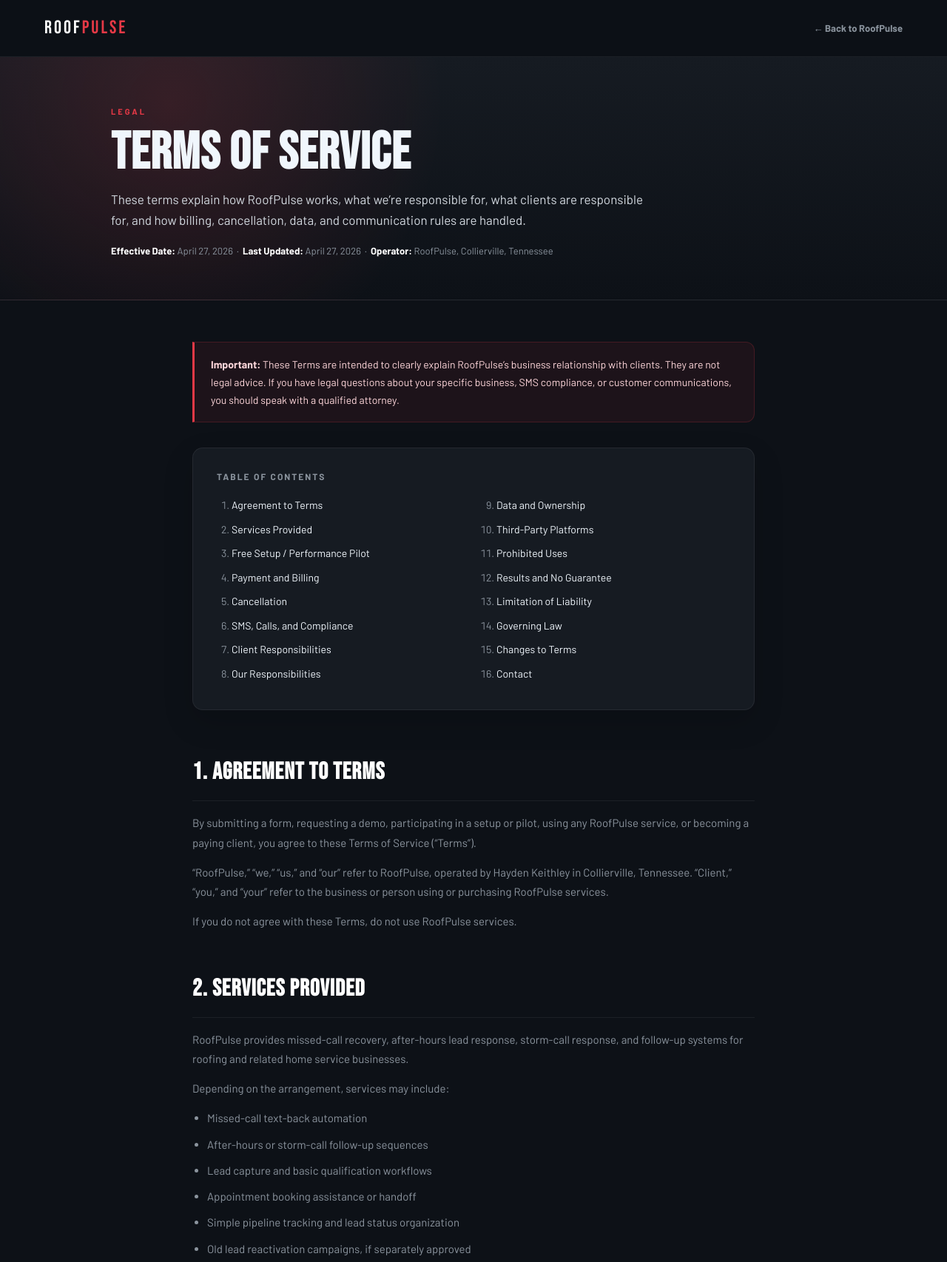
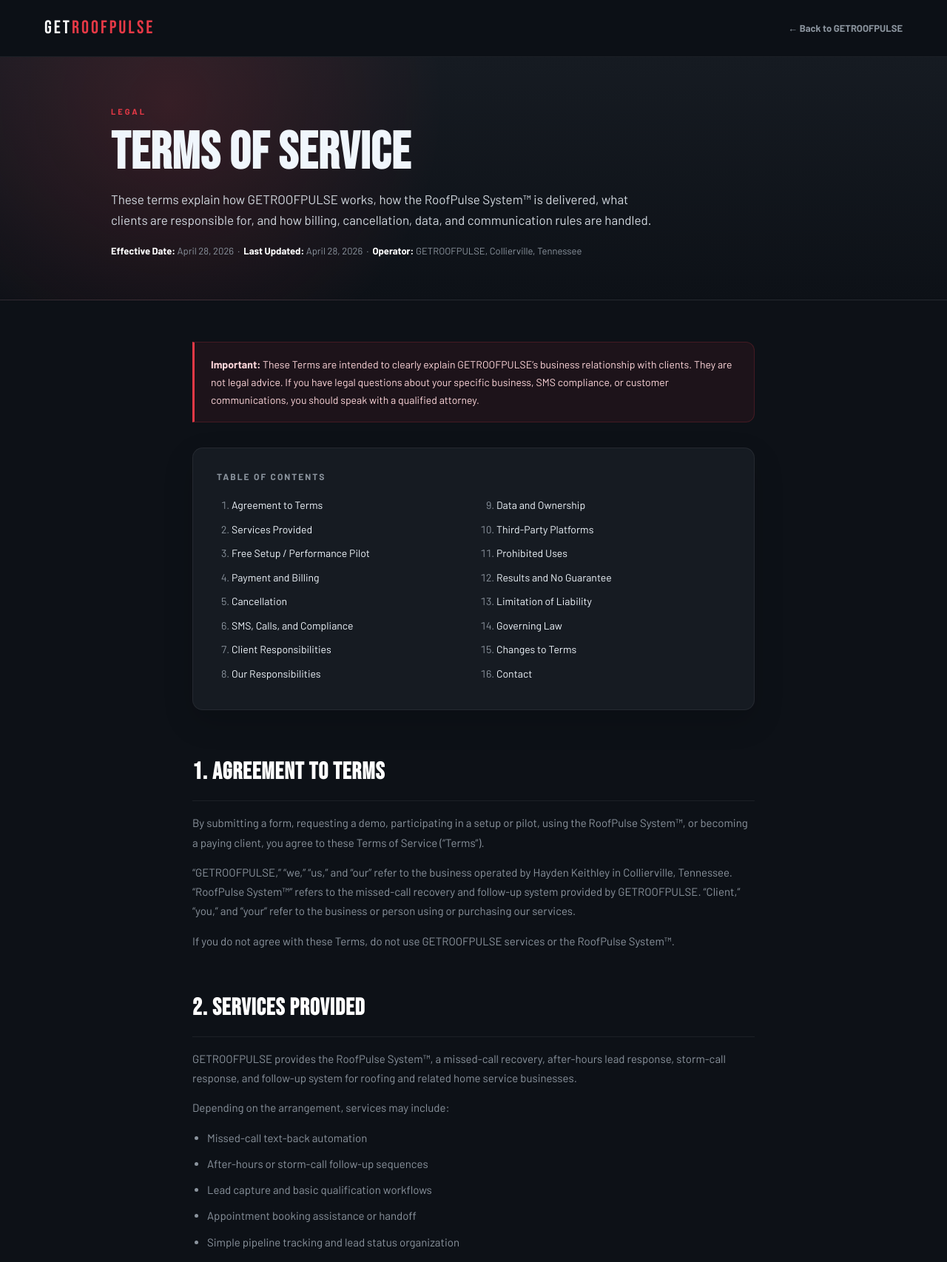
Before and after one commit to Roof-Pulse/RoofPulse-Site, a Flask app: page /terms in a window 1280 px wide. Shown: the top 1706 px of the page at 74% size. Run offline with Flask 3, Linux system fonts and the light colour scheme.

Commit message:
Update terms.html

```diff
--- a/templates/terms.html
+++ b/templates/terms.html
@@ -12,8 +12,8 @@
 
   <meta charset="UTF-8">
   <meta name="viewport" content="width=device-width, initial-scale=1.0">
-  <title>RoofPulse — Terms of Service</title>
-  <meta name="description" content="RoofPulse Terms of Service for roofing missed-call recovery, storm call response, and after-hours lead follow-up services.">
+  <title>GETROOFPULSE — Terms of Service</title>
+  <meta name="description" content="GETROOFPULSE Terms of Service for the RoofPulse System™, including missed-call recovery, storm call response, and after-hours lead follow-up services for roofing companies.">
   <link rel="preconnect" href="https://fonts.googleapis.com">
   <link href="https://fonts.googleapis.com/css2?family=Bebas+Neue&family=Barlow:wght@400;600;700&display=swap" rel="stylesheet">
   <link rel="icon" type="image/png" sizes="32x32" href="/static/roofpulse_icon_premium.png">
@@ -104,10 +104,7 @@
       line-height: 1.7;
       margin-bottom: 16px;
     }
-    .hero-meta {
-      font-size: 13px;
-      color: var(--gray);
-    }
+    .hero-meta { font-size: 13px; color: var(--gray); }
     .hero-meta strong { color: var(--white); }
 
     .content {
@@ -144,27 +141,12 @@
       color: var(--gray);
       margin-bottom: 16px;
     }
-    .toc ol {
-      padding-left: 20px;
-      columns: 2;
-      column-gap: 42px;
-    }
-    .toc li {
-      font-size: 14px;
-      break-inside: avoid;
-      margin-bottom: 8px;
-      color: var(--gray);
-    }
-    .toc a {
-      color: var(--light);
-      text-decoration: none;
-    }
+    .toc ol { padding-left: 20px; columns: 2; column-gap: 42px; }
+    .toc li { font-size: 14px; break-inside: avoid; margin-bottom: 8px; color: var(--gray); }
+    .toc a { color: var(--light); text-decoration: none; }
     .toc a:hover { color: var(--red); }
 
-    .section {
-      margin-bottom: 50px;
-      scroll-margin-top: 90px;
-    }
+    .section { margin-bottom: 50px; scroll-margin-top: 90px; }
     .section h2 {
       font-family: 'Bebas Neue', sans-serif;
       font-size: 32px;
@@ -174,11 +156,7 @@
       padding-bottom: 10px;
       border-bottom: 1px solid var(--border);
     }
-    .section p {
-      font-size: 15px;
-      color: var(--gray);
-      margin-bottom: 14px;
-    }
+    .section p { font-size: 15px; color: var(--gray); margin-bottom: 14px; }
     .section p strong { color: var(--white); }
     .section ul, .section ol {
       padding-left: 20px;
@@ -187,10 +165,7 @@
       flex-direction: column;
       gap: 9px;
     }
-    .section li {
-      font-size: 15px;
-      color: var(--gray);
-    }
+    .section li { font-size: 15px; color: var(--gray); }
     .section li strong { color: var(--white); }
 
     .highlight-box {
@@ -223,11 +198,7 @@
     }
     .footer-logo span { color: var(--red); }
     .footer-links { display: flex; gap: 22px; }
-    .footer-links a {
-      font-size: 12px;
-      color: var(--gray);
-      text-decoration: none;
-    }
+    .footer-links a { font-size: 12px; color: var(--gray); text-decoration: none; }
     .footer-links a:hover { color: var(--white); }
     .footer-text { font-size: 12px; color: var(--gray); }
 
@@ -243,8 +214,8 @@
 <body>
 
 <nav>
-  <a href="/" class="nav-logo">ROOF<span>PULSE</span></a>
-  <a href="/" class="nav-back">← Back to RoofPulse</a>
+  <a href="/" class="nav-logo">GET<span>ROOFPULSE</span></a>
+  <a href="/" class="nav-back">← Back to GETROOFPULSE</a>
 </nav>
 
 <header class="hero">
@@ -252,12 +223,12 @@
     <div class="hero-label">Legal</div>
     <h1>Terms of Service</h1>
     <p class="hero-sub">
-      These terms explain how RoofPulse works, what we’re responsible for, what clients are responsible for, and how billing, cancellation, data, and communication rules are handled.
+      These terms explain how GETROOFPULSE works, how the RoofPulse System™ is delivered, what clients are responsible for, and how billing, cancellation, data, and communication rules are handled.
     </p>
     <p class="hero-meta">
-      <strong>Effective Date:</strong> April 27, 2026 &nbsp;·&nbsp;
-      <strong>Last Updated:</strong> April 27, 2026 &nbsp;·&nbsp;
-      <strong>Operator:</strong> RoofPulse, Collierville, Tennessee
+      <strong>Effective Date:</strong> April 28, 2026 &nbsp;·&nbsp;
+      <strong>Last Updated:</strong> April 28, 2026 &nbsp;·&nbsp;
+      <strong>Operator:</strong> GETROOFPULSE, Collierville, Tennessee
     </p>
   </div>
 </header>
@@ -265,7 +236,7 @@
 <main class="content">
 
   <div class="notice">
-    <strong>Important:</strong> These Terms are intended to clearly explain RoofPulse’s business relationship with clients. They are not legal advice. If you have legal questions about your specific business, SMS compliance, or customer communications, you should speak with a qualified attorney.
+    <strong>Important:</strong> These Terms are intended to clearly explain GETROOFPULSE’s business relationship with clients. They are not legal advice. If you have legal questions about your specific business, SMS compliance, or customer communications, you should speak with a qualified attorney.
   </div>
 
   <div class="toc">
@@ -292,14 +263,14 @@
 
   <section class="section" id="agreement">
     <h2>1. Agreement to Terms</h2>
-    <p>By submitting a form, requesting a demo, participating in a setup or pilot, using any RoofPulse service, or becoming a paying client, you agree to these Terms of Service (“Terms”).</p>
-    <p>“RoofPulse,” “we,” “us,” and “our” refer to RoofPulse, operated by Hayden Keithley in Collierville, Tennessee. “Client,” “you,” and “your” refer to the business or person using or purchasing RoofPulse services.</p>
-    <p>If you do not agree with these Terms, do not use RoofPulse services.</p>
+    <p>By submitting a form, requesting a demo, participating in a setup or pilot, using the RoofPulse System™, or becoming a paying client, you agree to these Terms of Service (“Terms”).</p>
+    <p>“GETROOFPULSE,” “we,” “us,” and “our” refer to the business operated by Hayden Keithley in Collierville, Tennessee. “RoofPulse System™” refers to the missed-call recovery and follow-up system provided by GETROOFPULSE. “Client,” “you,” and “your” refer to the business or person using or purchasing our services.</p>
+    <p>If you do not agree with these Terms, do not use GETROOFPULSE services or the RoofPulse System™.</p>
   </section>
 
   <section class="section" id="services">
     <h2>2. Services Provided</h2>
-    <p>RoofPulse provides missed-call recovery, after-hours lead response, storm-call response, and follow-up systems for roofing and related home service businesses.</p>
+    <p>GETROOFPULSE provides the RoofPulse System™, a missed-call recovery, after-hours lead response, storm-call response, and follow-up system for roofing and related home service businesses.</p>
     <p>Depending on the arrangement, services may include:</p>
     <ul>
       <li>Missed-call text-back automation</li>
@@ -316,16 +287,16 @@
 
   <section class="section" id="pilot">
     <h2>3. Free Setup / Performance Pilot</h2>
-    <p>RoofPulse may offer free setup or a limited performance-based pilot to qualifying businesses. Unless otherwise agreed in writing, the pilot is meant to prove whether the system can help capture missed-call opportunities before a paid subscription begins.</p>
+    <p>GETROOFPULSE may offer free setup or a limited performance-based pilot to qualifying businesses. Unless otherwise agreed in writing, the pilot is meant to prove whether the RoofPulse System™ can help capture missed-call opportunities before a paid subscription begins.</p>
     <ul>
       <li><strong>No automatic charge:</strong> You will not be automatically charged unless a paid plan is agreed to.</li>
       <li><strong>Setup access:</strong> You agree to provide the access and information needed to configure the system, such as business number, hours, service area, and approved message scripts.</li>
       <li><strong>Payment trigger:</strong> If the system books or helps create a qualified job opportunity, you may be asked to continue on a paid monthly or performance-based plan, depending on the agreed offer.</li>
-      <li><strong>Limited availability:</strong> Free setup or pilot offers may be limited and can be accepted, paused, or declined by RoofPulse at our discretion.</li>
+      <li><strong>Limited availability:</strong> Free setup or pilot offers may be limited and can be accepted, paused, or declined by GETROOFPULSE at our discretion.</li>
       <li><strong>One pilot per business:</strong> Unless approved by us, a business may only receive one free pilot or setup offer.</li>
     </ul>
     <div class="highlight-box">
-      <strong>Plain English:</strong> We may set this up for free to prove value. If it works and you want to keep using it, we agree on paid terms. We do not secretly bill you.
+      <strong>Plain English:</strong> We may set up the RoofPulse System™ for free to prove value. If it works and you want to keep using it, we agree on paid terms. We do not secretly bill you.
     </div>
   </section>
 
@@ -343,7 +314,7 @@
 
   <section class="section" id="cancellation">
     <h2>5. Cancellation</h2>
-    <p>RoofPulse is intended to be simple and low-friction. Unless a separate written agreement says otherwise:</p>
+    <p>GETROOFPULSE is intended to be simple and low-friction. Unless a separate written agreement says otherwise:</p>
     <ul>
       <li>You may cancel at any time by contacting us directly.</li>
       <li>Please provide at least 7 days’ notice before your next billing date to avoid being charged for the next month.</li>
@@ -355,43 +326,43 @@
 
   <section class="section" id="communications">
     <h2>6. SMS, Calls, and Compliance</h2>
-    <p>RoofPulse may help your business respond to customers or potential customers by SMS, phone, email, or other communication methods. These communications may be subject to laws and carrier rules, including the Telephone Consumer Protection Act (TCPA), CAN-SPAM Act, CTIA guidelines, state privacy laws, and other applicable rules.</p>
-    <p>You are responsible for ensuring that your business has the right to contact the leads, customers, or prospects being messaged through RoofPulse.</p>
+    <p>The RoofPulse System™ may help your business respond to customers or potential customers by SMS, phone, email, or other communication methods. These communications may be subject to laws and carrier rules, including the Telephone Consumer Protection Act (TCPA), CAN-SPAM Act, CTIA guidelines, state privacy laws, and other applicable rules.</p>
+    <p>You are responsible for ensuring that your business has the right to contact the leads, customers, or prospects being messaged through the RoofPulse System™.</p>
     <ul>
       <li><strong>Inbound inquiries:</strong> Missed-call text-backs are intended to respond to people who contacted your business first.</li>
       <li><strong>Approved scripts:</strong> You must review and approve message scripts before they go live.</li>
-      <li><strong>Opt-outs:</strong> If a recipient asks to stop, unsubscribe, opt out, or not be contacted again, you must honor that request. RoofPulse may also help manage opt-outs where supported.</li>
-      <li><strong>No spam:</strong> You may not use RoofPulse to send unsolicited bulk messages or unrelated promotions.</li>
+      <li><strong>Opt-outs:</strong> If a recipient asks to stop, unsubscribe, opt out, or not be contacted again, you must honor that request. GETROOFPULSE may also help manage opt-outs where supported.</li>
+      <li><strong>No spam:</strong> You may not use the RoofPulse System™ to send unsolicited bulk messages or unrelated promotions.</li>
       <li><strong>Customer consent:</strong> If you provide lists for reactivation or follow-up, you are responsible for ensuring those contacts were collected and may be contacted legally.</li>
     </ul>
     <div class="highlight-box">
-      <strong>Important:</strong> RoofPulse can help operate communication workflows, but your business is responsible for legal permission to contact your leads and customers.
+      <strong>Important:</strong> GETROOFPULSE can help operate communication workflows, but your business is responsible for legal permission to contact your leads and customers.
     </div>
   </section>
 
   <section class="section" id="client-responsibilities">
     <h2>7. Client Responsibilities</h2>
-    <p>To use RoofPulse effectively and responsibly, you agree to:</p>
+    <p>To use the RoofPulse System™ effectively and responsibly, you agree to:</p>
     <ul>
       <li>Provide accurate business information, including phone number, service area, hours, and contact details.</li>
       <li>Review and approve all scripts, offers, booking language, and follow-up messages before launch.</li>
       <li>Respond to live leads, booked appointments, urgent requests, and escalations in a reasonable time.</li>
       <li>Notify us promptly if your phone number, team availability, service area, pricing, or offer changes.</li>
-      <li>Use RoofPulse only for lawful business purposes.</li>
-      <li>Not use RoofPulse to mislead customers, impersonate another business, or send prohibited communications.</li>
+      <li>Use the RoofPulse System™ only for lawful business purposes.</li>
+      <li>Not use GETROOFPULSE services to mislead customers, impersonate another business, or send prohibited communications.</li>
     </ul>
   </section>
 
   <section class="section" id="our-responsibilities">
     <h2>8. Our Responsibilities</h2>
-    <p>RoofPulse will make reasonable efforts to:</p>
+    <p>GETROOFPULSE will make reasonable efforts to:</p>
     <ul>
       <li>Set up agreed workflows promptly after receiving required information.</li>
       <li>Use approved scripts and business information when configuring automations.</li>
       <li>Monitor basic functionality during onboarding or active service periods.</li>
       <li>Notify you if we become aware of major issues affecting your system.</li>
       <li>Respect the confidentiality of your business and customer data.</li>
-      <li>Provide reasonable support for issues related to RoofPulse workflows.</li>
+      <li>Provide reasonable support for issues related to RoofPulse System™ workflows.</li>
     </ul>
     <p>We are not responsible for services, delays, outages, or errors caused by third-party platforms, phone carriers, internet providers, or tools outside our direct control.</p>
   </section>
@@ -400,22 +371,22 @@
     <h2>9. Data and Ownership</h2>
     <ul>
       <li><strong>Your business data remains yours.</strong> Leads, customer information, appointment details, and conversations generated for your business belong to your business.</li>
-      <li><strong>Service access:</strong> You grant RoofPulse permission to access and process necessary data only to provide and improve the service.</li>
+      <li><strong>Service access:</strong> You grant GETROOFPULSE permission to access and process necessary data only to provide and improve the service.</li>
       <li><strong>No selling customer data:</strong> We do not sell your customer or lead data.</li>
-      <li><strong>Aggregated analytics:</strong> We may use anonymized or aggregated performance data to improve RoofPulse and describe general performance trends, as long as it does not identify your business or customers.</li>
-      <li><strong>Workflow ownership:</strong> Templates, scripts, workflows, configurations, strategy, and systems created by RoofPulse remain RoofPulse property unless otherwise agreed. You receive permission to use them while you are an active client.</li>
+      <li><strong>Aggregated analytics:</strong> We may use anonymized or aggregated performance data to improve the RoofPulse System™ and describe general performance trends, as long as it does not identify your business or customers.</li>
+      <li><strong>Workflow ownership:</strong> Templates, scripts, workflows, configurations, strategy, and systems created by GETROOFPULSE remain GETROOFPULSE property unless otherwise agreed. You receive permission to use them while you are an active client.</li>
     </ul>
   </section>
 
   <section class="section" id="third-party">
     <h2>10. Third-Party Platforms</h2>
-    <p>RoofPulse may use third-party tools and platforms to provide service, such as CRM systems, SMS providers, phone providers, form tools, analytics tools, payment processors, or automation software.</p>
-    <p>These platforms may have their own terms, policies, limitations, outages, fees, registration requirements, carrier rules, and compliance requirements. RoofPulse is not responsible for third-party downtime, rejected messages, carrier filtering, account restrictions, or platform changes outside our control.</p>
+    <p>GETROOFPULSE may use third-party tools and platforms to provide service, such as CRM systems, SMS providers, phone providers, form tools, analytics tools, payment processors, or automation software.</p>
+    <p>These platforms may have their own terms, policies, limitations, outages, fees, registration requirements, carrier rules, and compliance requirements. GETROOFPULSE is not responsible for third-party downtime, rejected messages, carrier filtering, account restrictions, or platform changes outside our control.</p>
   </section>
 
   <section class="section" id="prohibited">
     <h2>11. Prohibited Uses</h2>
-    <p>You may not use RoofPulse to:</p>
+    <p>You may not use GETROOFPULSE services or the RoofPulse System™ to:</p>
     <ul>
       <li>Send spam, unsolicited bulk messages, or unlawful marketing communications.</li>
       <li>Contact people who have opted out or asked not to be contacted.</li>
@@ -423,14 +394,14 @@
       <li>Harass, threaten, deceive, or abuse any person.</li>
       <li>Impersonate another business or misrepresent your services.</li>
       <li>Transmit harmful code, malware, or abusive content.</li>
-      <li>Resell, sublicense, copy, or reverse engineer RoofPulse systems without permission.</li>
+      <li>Resell, sublicense, copy, or reverse engineer GETROOFPULSE systems without permission.</li>
     </ul>
     <p>Violation of these Terms may result in suspension or termination of service.</p>
   </section>
 
   <section class="section" id="results">
     <h2>12. Results and No Guarantee</h2>
-    <p>RoofPulse is designed to improve missed-call response, lead follow-up, and booking opportunities. However, we do not guarantee specific revenue, appointment volume, close rates, job value, or business results.</p>
+    <p>The RoofPulse System™ is designed to improve missed-call response, lead follow-up, and booking opportunities. However, we do not guarantee specific revenue, appointment volume, close rates, job value, or business results.</p>
     <p>Results depend on many factors outside our control, including your market, call volume, reputation, availability, pricing, response time, sales process, weather events, service quality, competition, and customer demand.</p>
     <div class="highlight-box">
       <strong>Plain English:</strong> We help reduce missed opportunities, but we cannot promise exact income or job volume.
@@ -439,35 +410,35 @@
 
   <section class="section" id="liability">
     <h2>13. Limitation of Liability</h2>
-    <p>To the maximum extent permitted by law, RoofPulse and its operator will not be liable for indirect, incidental, special, punitive, or consequential damages, including lost profits, lost revenue, lost customers, lost opportunities, data loss, or business interruption.</p>
-    <p>To the maximum extent permitted by law, RoofPulse’s total liability for any claim related to the service is limited to the amount you paid to RoofPulse in the three months before the event giving rise to the claim.</p>
+    <p>To the maximum extent permitted by law, GETROOFPULSE and its operator will not be liable for indirect, incidental, special, punitive, or consequential damages, including lost profits, lost revenue, lost customers, lost opportunities, data loss, or business interruption.</p>
+    <p>To the maximum extent permitted by law, GETROOFPULSE’s total liability for any claim related to the service is limited to the amount you paid to GETROOFPULSE in the three months before the event giving rise to the claim.</p>
     <p>Some jurisdictions do not allow certain limitations of liability, so some of these limits may not apply to you.</p>
   </section>
 
   <section class="section" id="disclaimer">
     <h2>14. Disclaimer of Warranties</h2>
-    <p>RoofPulse services are provided “as is” and “as available.” We make reasonable efforts to provide reliable service, but we do not warrant that the service will be uninterrupted, error-free, fully secure, or available at all times.</p>
+    <p>GETROOFPULSE services and the RoofPulse System™ are provided “as is” and “as available.” We make reasonable efforts to provide reliable service, but we do not warrant that the service will be uninterrupted, error-free, fully secure, or available at all times.</p>
     <p>We disclaim all warranties to the maximum extent permitted by law, including implied warranties of merchantability, fitness for a particular purpose, and non-infringement.</p>
   </section>
 
   <section class="section" id="governing">
     <h2>15. Governing Law</h2>
-    <p>These Terms are governed by the laws of the State of Tennessee, without regard to conflict-of-law rules. Any dispute related to these Terms or RoofPulse services will be handled in the state or federal courts located in or serving Shelby County, Tennessee, unless applicable law requires otherwise.</p>
+    <p>These Terms are governed by the laws of the State of Tennessee, without regard to conflict-of-law rules. Any dispute related to these Terms or GETROOFPULSE services will be handled in the state or federal courts located in or serving Shelby County, Tennessee, unless applicable law requires otherwise.</p>
     <p>Before taking formal legal action, both parties agree to make a reasonable, good-faith effort to resolve the issue directly.</p>
   </section>
 
   <section class="section" id="changes">
     <h2>16. Changes to Terms</h2>
-    <p>We may update these Terms from time to time. If changes are material and you are an active client, we will make reasonable efforts to notify you. Continued use of RoofPulse after updated Terms are posted or provided means you accept the updated Terms.</p>
+    <p>We may update these Terms from time to time. If changes are material and you are an active client, we will make reasonable efforts to notify you. Continued use of GETROOFPULSE services or the RoofPulse System™ after updated Terms are posted or provided means you accept the updated Terms.</p>
   </section>
 
   <section class="section" id="contact">
     <h2>17. Contact</h2>
-    <p>If you have questions about these Terms or your RoofPulse service, contact us directly:</p>
+    <p>If you have questions about these Terms or your RoofPulse System™ service, contact us directly:</p>
     <ul>
-      <li><strong>Business:</strong> RoofPulse</li>
+      <li><strong>Business:</strong> GETROOFPULSE</li>
       <li><strong>Operator:</strong> Hayden Keithley</li>
-      <li><strong>Email:</strong> Haykei@getroofpulse.com</li>
+      <li><strong>Email:</strong> haykei@getroofpulse.com</li>
       <li><strong>Location:</strong> Collierville, Tennessee</li>
       <li><strong>Website:</strong> getroofpulse.com</li>
     </ul>
@@ -476,13 +447,13 @@
 </main>
 
 <footer>
-  <div class="footer-logo">ROOF<span>PULSE</span></div>
+  <div class="footer-logo">GET<span>ROOFPULSE</span></div>
   <div class="footer-links">
     <a href="/privacy">Privacy Policy</a>
     <a href="/terms">Terms of Service</a>
     <a href="/">Home</a>
   </div>
-  <div class="footer-text">© <script>document.write(new Date().getFullYear())</script> RoofPulse · Collierville, TN</div>
+  <div class="footer-text">© <script>document.write(new Date().getFullYear())</script> GETROOFPULSE · RoofPulse System™</div>
 </footer>
 
 </body>
```
